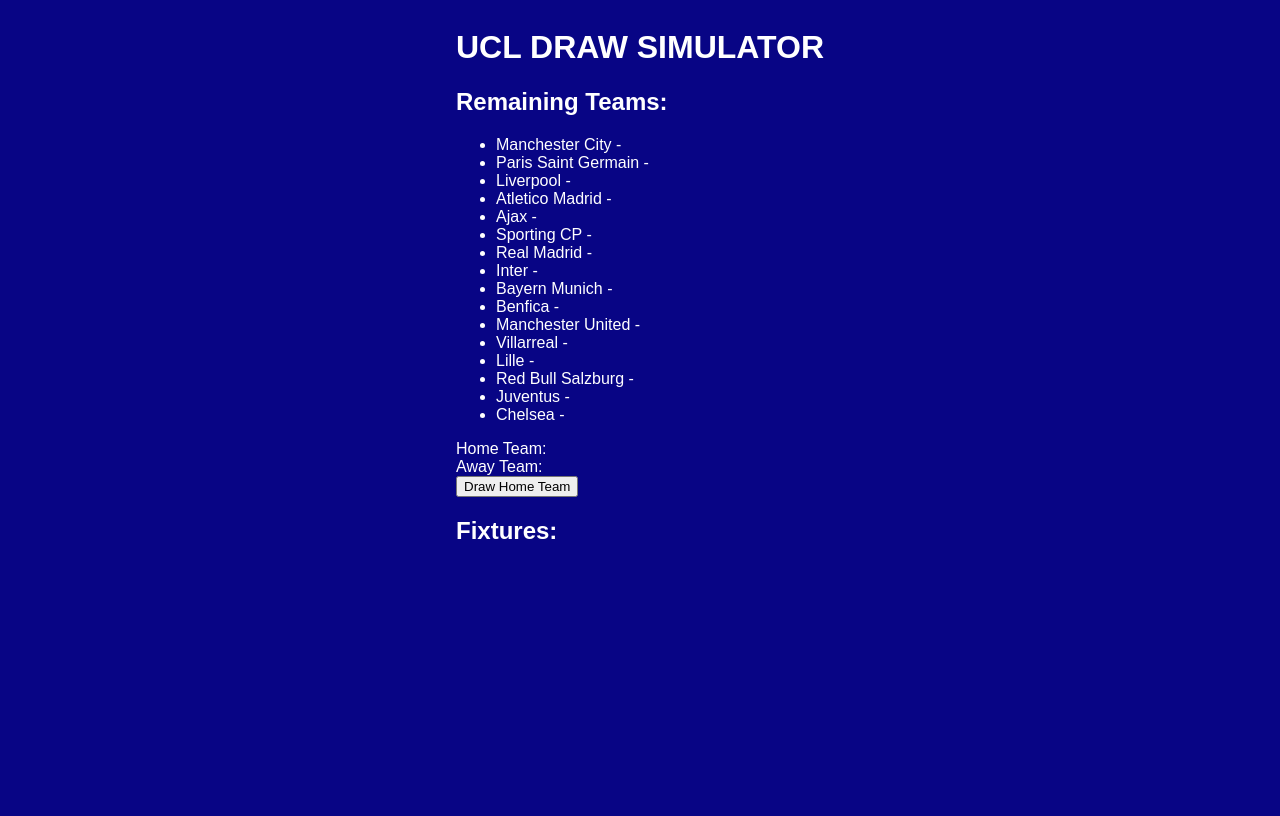
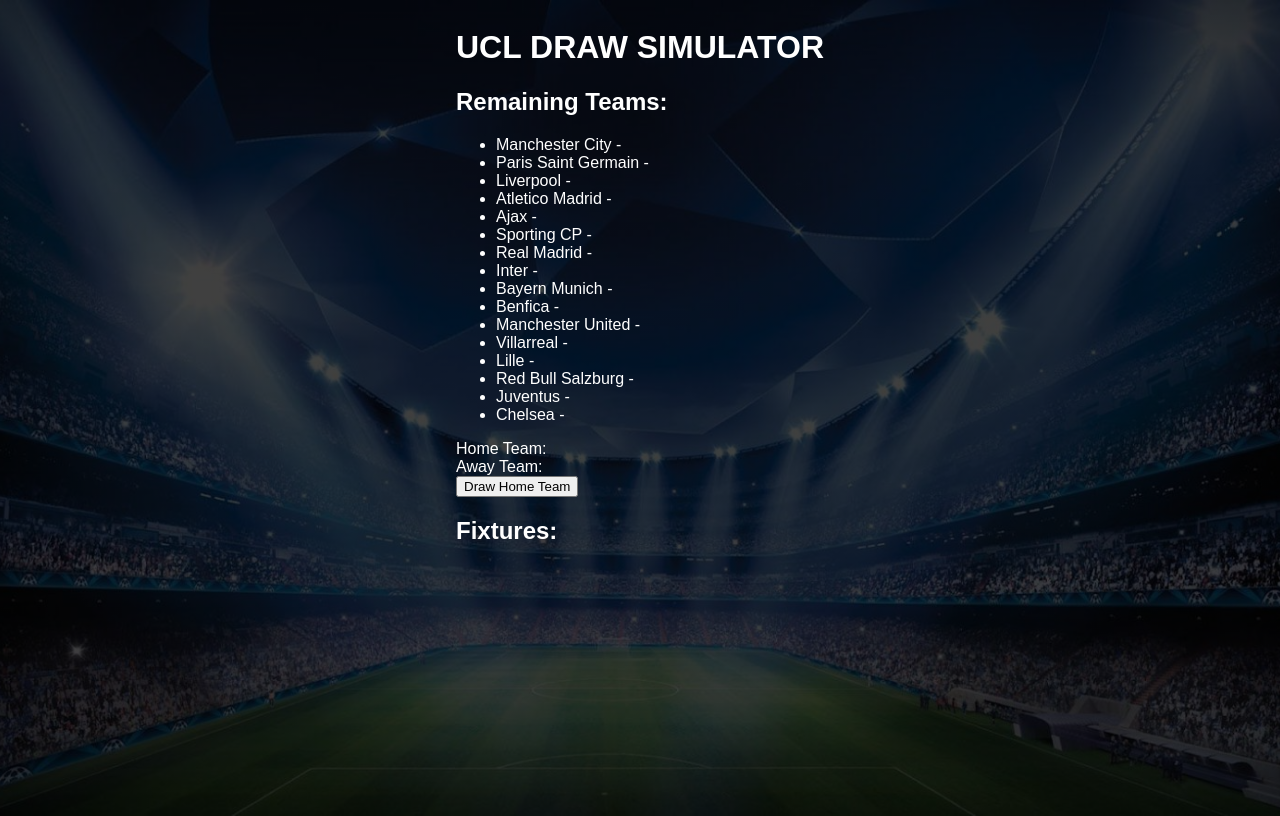
Before and after one commit to ismailmo1/ucl-draw, a React (Create React App) app: page / in a window 1280 px wide. Built offline with nearby package versions, Linux system fonts and the light colour scheme.

Commit message:
background image styling

```diff
--- a/src/App.js
+++ b/src/App.js
@@ -1,6 +1,7 @@
 import { useReducer, useState } from "react";
 import Fixtures from "./components/Fixtures";
 import Stage from "./components/Stage";
+import styles from "./index.module.css";
 import allTeams from "./utils/teamData";
 
 const teamReducer = (state, action) => {
@@ -73,6 +74,8 @@ function App() {
 
     return (
         <>
+            <div className={styles.overlay}></div>
+
             <h1>UCL DRAW SIMULATOR</h1>
             {teamState.remainingTeams.length > 0 && (
                 <Stage
--- a/src/index.module.css
+++ b/src/index.module.css
@@ -1,7 +1,15 @@
 body {
-    background-color: rgb(8, 5, 133);
+    background: linear-gradient(
+            180deg,
+            rgba(0, 0, 0, 0.75),
+            rgba(0, 0, 0, 0.75)
+        ),
+        url("../public/xdrd0u2.jpg");
+    background-size: cover;
+    background-repeat: no-repeat;
+    background-position: center;
     color: white;
-    max-height: 100vh;
+    height: 100vh;
     font-family: sans-serif;
     display: flex;
     justify-content: center;
```
Also changed, not shown: public/xdrd0u2.jpg (added).
